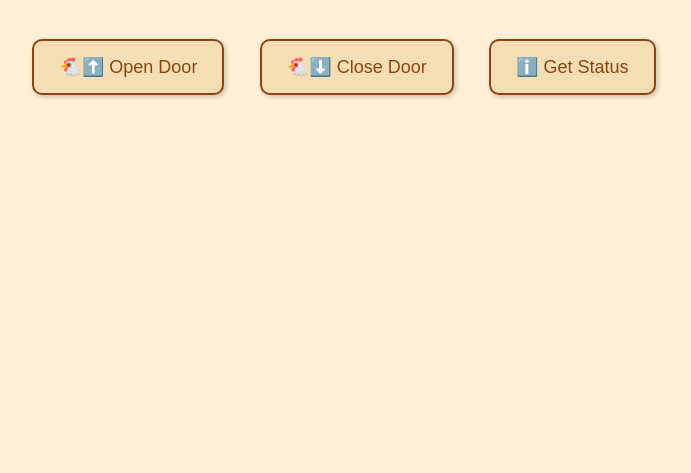
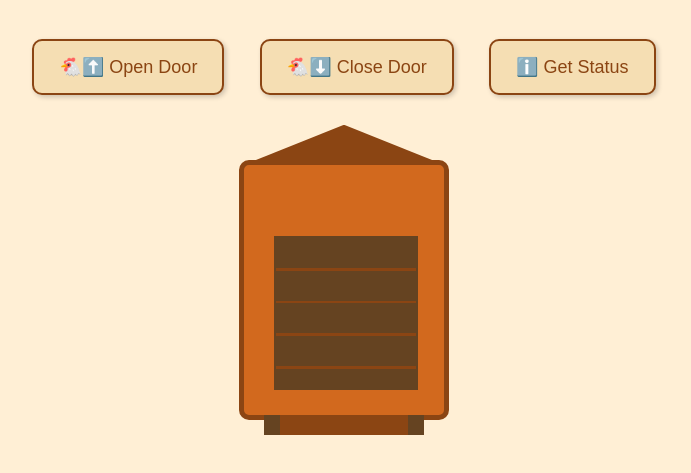
Before and after one commit to CedricKeibeck/chicken-coop-controller, a plain HTML site: page index.html in a window 1280 px wide. Shown: the part 99-572 px from the top of the page, without its empty margins (296-987 px from the left). Drawn offline with Linux system fonts and the light colour scheme.

Commit message:
Update index.html

```diff
--- a/index.html
+++ b/index.html
@@ -4,40 +4,101 @@
     <meta charset="UTF-8">
     <meta name="viewport" content="width=device-width, initial-scale=1.0">
     <title>Chicken Coop Controller</title>
-    <link rel="manifest" href="manifest.json">
-    <meta name="apple-mobile-web-app-capable" content="yes">
-    <meta name="apple-mobile-web-app-status-bar-style" content="black-translucent">
-    <meta name="apple-mobile-web-app-title" content="Chicken Coop Controller">
     <link rel="apple-touch-icon" sizes="192x192" href="icon.png">
     <style>
         body {
             font-family: 'Comic Sans MS', cursive, sans-serif;
             text-align: center;
             margin-top: 50px;
-            background-color: #ffefd5; /* PapayaWhip background */
-            color: #8b4513; /* SaddleBrown color for text */
+            background-color: #ffefd5;
+            color: #8b4513;
         }
+
         h1 {
             font-size: 2.5em;
-            color: #d2691e; /* Chocolate color for the heading */
+            color: #d2691e;
         }
+
         button {
             padding: 15px 25px;
             font-size: 18px;
             margin: 15px;
             cursor: pointer;
             border-radius: 10px;
-            border: 2px solid #8b4513; /* SaddleBrown border */
-            background-color: #f5deb3; /* Wheat color */
+            border: 2px solid #8b4513;
+            background-color: #f5deb3;
             color: #8b4513;
             box-shadow: 2px 2px 5px rgba(0, 0, 0, 0.2);
         }
+
         button:hover {
-            background-color: #ffdead; /* NavajoWhite color on hover */
+            background-color: #ffdead;
         }
-        .chicken-image {
-            width: 150px;
-            margin-top: 20px;
+
+        .coop-container {
+            position: relative;
+            width: 200px;
+            height: 250px;
+            margin: 50px auto;
+            background-color: #d2691e;
+            border-radius: 10px;
+            border: 5px solid #8b4513;
+        }
+
+        .roof {
+            position: absolute;
+            top: -40px;
+            left: 0;
+            width: 100%;
+            height: 40px;
+            background-color: #8b4513;
+            clip-path: polygon(50% 0%, 100% 100%, 0% 100%);
+        }
+
+        .legs {
+            position: absolute;
+            bottom: -20px;
+            left: 10%;
+            width: 80%;
+            height: 20px;
+            background-color: #8b4513;
+            display: flex;
+            justify-content: space-between;
+        }
+
+        .leg {
+            width: 10%;
+            height: 100%;
+            background-color: #654321;
+        }
+
+        .door {
+            position: absolute;
+            width: 70%;
+            height: 60%;
+            bottom: 10%;
+            left: 15%;
+            background-color: #8b4513;
+            border: 2px solid #654321;
+            overflow: hidden;
+        }
+
+        .slats {
+            position: relative;
+            width: 100%;
+            height: 100%;
+            transition: transform 1s ease-in-out;
+        }
+
+        .slat {
+            width: 100%;
+            height: 20%;
+            background-color: #654321;
+            margin-bottom: 2%;
+        }
+
+        .slats.open {
+            transform: translateY(-100%);
         }
     </style>
 </head>
@@ -47,6 +108,23 @@
         <button onclick="sendRequest('/open')">🐔⬆️ Open Door</button>
         <button onclick="sendRequest('/close')">🐔⬇️ Close Door</button>
         <button onclick="sendRequest('/status')">ℹ️ Get Status</button>
+    </div>
+
+    <div class="coop-container">
+        <div class="roof"></div>
+        <div class="door">
+            <div id="slats" class="slats">
+                <div class="slat"></div>
+                <div class="slat"></div>
+                <div class="slat"></div>
+                <div class="slat"></div>
+                <div class="slat"></div>
+            </div>
+        </div>
+        <div class="legs">
+            <div class="leg"></div>
+            <div class="leg"></div>
+        </div>
     </div>
 
     <script>
@@ -67,17 +145,21 @@
             let ipAddress = getIpAddress();
             if (ipAddress) {
                 fetch('http://' + ipAddress + command)
-                    .then(response => {
-                        if (!response.ok) {
-                            throw new Error('Request failed');
-                        }
-                        return response.text();
+                    .then(response => response.text())
+                    .then(data => {
+                        alert('Response: ' + data);
+                        updateDoorAnimation(command);
                     })
-                    .then(data => alert('Response: ' + data))
-                    .catch(error => {
-                        console.error('Error:', error);
-                        alert('Request not possible, device may not be online.');
-                    });
+                    .catch(error => alert('Request not possible, device may not be online.'));
+            }
+        }
+
+        function updateDoorAnimation(command) {
+            const slats = document.getElementById('slats');
+            if (command === '/open') {
+                slats.classList.add('open');
+            } else if (command === '/close') {
+                slats.classList.remove('open');
             }
         }
     </script>
```
